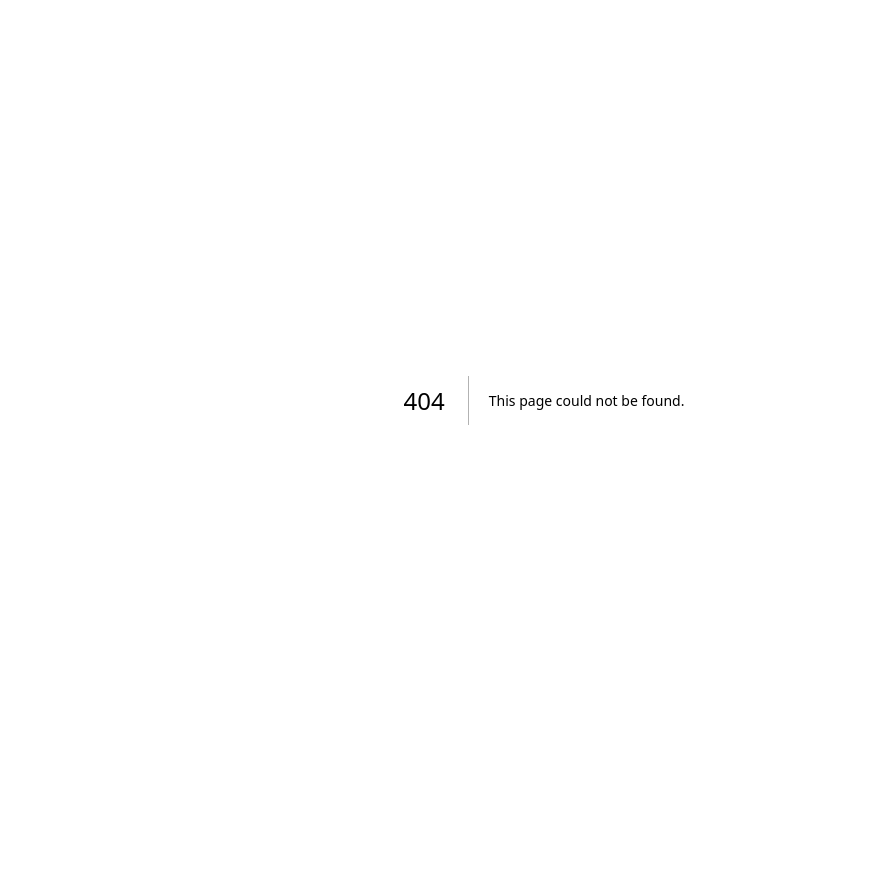
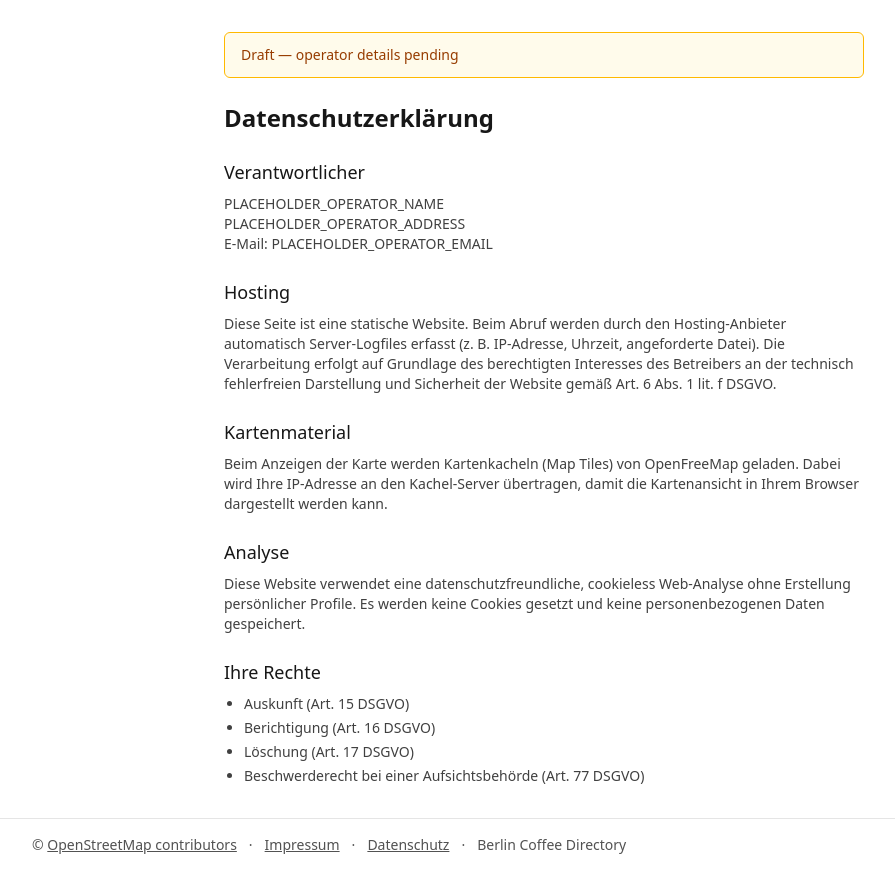
Before and after one commit to takumi-omorgan/coffee-shop-berlin, a Next.js app: page /datenschutz in a window 1280 px wide. Before the commit this address had no page. Shown: the whole page, without its empty margins (96-991 px from the left). Before the commit the page ends 800 px from the top, so only its background shows below. Built offline with nearby package versions, Linux system fonts and the light colour scheme.

Commit message:
round: legal-footer
Applied by workflow-kit apply-round against base 98bc48334f9ab2bd729db5d39d8dd62e76c30bc1.

legal-footer: run_id=issue-11-r1-20260722T192307Z-p9506

```diff
--- /dev/null
+++ b/src/app/datenschutz/page.tsx
@@ -0,0 +1,80 @@
+import type { Metadata } from "next";
+import {
+  PLACEHOLDER_OPERATOR_NAME,
+  PLACEHOLDER_OPERATOR_ADDRESS,
+  PLACEHOLDER_OPERATOR_EMAIL,
+  hasLegalPlaceholders,
+} from "@/lib/legal";
+
+export const metadata: Metadata = {
+  title: "Datenschutzerklärung",
+};
+
+export default function DatenschutzPage() {
+  return (
+    <div className="mx-auto max-w-2xl px-4 py-8">
+      {hasLegalPlaceholders() && (
+        <div
+          role="alert"
+          className="mb-6 rounded-md border border-amber-400 bg-amber-50 px-4 py-3 text-sm font-medium text-amber-800"
+        >
+          Draft — operator details pending
+        </div>
+      )}
+
+      <h1 className="text-2xl font-semibold">Datenschutzerklärung</h1>
+
+      <section className="mt-6">
+        <h2 className="text-lg font-medium">Verantwortlicher</h2>
+        <p className="mt-2 whitespace-pre-line text-sm text-neutral-700">
+          {PLACEHOLDER_OPERATOR_NAME}
+          {"\n"}
+          {PLACEHOLDER_OPERATOR_ADDRESS}
+          {"\n"}
+          E-Mail: {PLACEHOLDER_OPERATOR_EMAIL}
+        </p>
+      </section>
+
+      <section className="mt-6">
+        <h2 className="text-lg font-medium">Hosting</h2>
+        <p className="mt-2 text-sm text-neutral-700">
+          Diese Seite ist eine statische Website. Beim Abruf werden durch den
+          Hosting-Anbieter automatisch Server-Logfiles erfasst (z.&nbsp;B.
+          IP-Adresse, Uhrzeit, angeforderte Datei). Die Verarbeitung erfolgt auf
+          Grundlage des berechtigten Interesses des Betreibers an der
+          technisch fehlerfreien Darstellung und Sicherheit der Website gemäß
+          Art. 6 Abs. 1 lit. f DSGVO.
+        </p>
+      </section>
+
+      <section className="mt-6">
+        <h2 className="text-lg font-medium">Kartenmaterial</h2>
+        <p className="mt-2 text-sm text-neutral-700">
+          Beim Anzeigen der Karte werden Kartenkacheln (Map Tiles) von
+          OpenFreeMap geladen. Dabei wird Ihre IP-Adresse an den
+          Kachel-Server übertragen, damit die Kartenansicht in Ihrem Browser
+          dargestellt werden kann.
+        </p>
+      </section>
+
+      <section className="mt-6">
+        <h2 className="text-lg font-medium">Analyse</h2>
+        <p className="mt-2 text-sm text-neutral-700">
+          Diese Website verwendet eine datenschutzfreundliche, cookieless
+          Web-Analyse ohne Erstellung persönlicher Profile. Es werden keine
+          Cookies gesetzt und keine personenbezogenen Daten gespeichert.
+        </p>
+      </section>
+
+      <section className="mt-6">
+        <h2 className="text-lg font-medium">Ihre Rechte</h2>
+        <ul className="mt-2 list-disc space-y-1 pl-5 text-sm text-neutral-700">
+          <li>Auskunft (Art. 15 DSGVO)</li>
+          <li>Berichtigung (Art. 16 DSGVO)</li>
+          <li>Löschung (Art. 17 DSGVO)</li>
+          <li>Beschwerderecht bei einer Aufsichtsbehörde (Art. 77 DSGVO)</li>
+        </ul>
+      </section>
+    </div>
+  );
+}
--- /dev/null
+++ b/src/app/impressum/page.tsx
@@ -0,0 +1,79 @@
+import type { Metadata } from "next";
+import {
+  PLACEHOLDER_OPERATOR_NAME,
+  PLACEHOLDER_OPERATOR_ADDRESS,
+  PLACEHOLDER_OPERATOR_EMAIL,
+  hasLegalPlaceholders,
+} from "@/lib/legal";
+
+export const metadata: Metadata = {
+  title: "Impressum",
+};
+
+export default function ImpressumPage() {
+  return (
+    <div className="mx-auto max-w-2xl px-4 py-8">
+      {hasLegalPlaceholders() && (
+        <div
+          role="alert"
+          className="mb-6 rounded-md border border-amber-400 bg-amber-50 px-4 py-3 text-sm font-medium text-amber-800"
+        >
+          Draft — operator details pending
+        </div>
+      )}
+
+      <h1 className="text-2xl font-semibold">Impressum</h1>
+
+      <section className="mt-6">
+        <h2 className="text-lg font-medium">Angaben gemäß § 5 DDG</h2>
+        <p className="mt-2 whitespace-pre-line text-sm text-neutral-700">
+          {PLACEHOLDER_OPERATOR_NAME}
+          {"\n"}
+          {PLACEHOLDER_OPERATOR_ADDRESS}
+        </p>
+      </section>
+
+      <section className="mt-6">
+        <h2 className="text-lg font-medium">Kontakt</h2>
+        <p className="mt-2 text-sm text-neutral-700">
+          E-Mail:{" "}
+          <a
+            href={`mailto:${PLACEHOLDER_OPERATOR_EMAIL}`}
+            className="underline"
+          >
+            {PLACEHOLDER_OPERATOR_EMAIL}
+          </a>
+        </p>
+      </section>
+
+      <section className="mt-6">
+        <h2 className="text-lg font-medium">Verantwortlich für den Inhalt</h2>
+        <p className="mt-2 text-sm text-neutral-700">
+          {PLACEHOLDER_OPERATOR_NAME}
+        </p>
+      </section>
+
+      <section className="mt-6">
+        <h2 className="text-lg font-medium">Haftung für Links</h2>
+        <p className="mt-2 text-sm text-neutral-700">
+          Für die Inhalte externer Links sind ausschließlich deren Betreiber
+          verantwortlich. Zum Zeitpunkt der Verlinkung wurden die verlinkten
+          Seiten auf Rechtsverstöße überprüft; rechtswidrige Inhalte waren nicht
+          erkennbar. Eine dauerhafte inhaltliche Kontrolle der verlinkten Seiten
+          ist ohne konkrete Anhaltspunkte einer Rechtsverletzung nicht
+          zumutbar.
+        </p>
+      </section>
+
+      <section className="mt-6">
+        <h2 className="text-lg font-medium">Urheberrecht</h2>
+        <p className="mt-2 text-sm text-neutral-700">
+          Die durch die Betreiber erstellten Inhalte unterliegen dem deutschen
+          Urheberrecht. Vervielfältigung, Bearbeitung und Verbreitung außerhalb
+          der Grenzen des Urheberrechts bedürfen der schriftlichen Zustimmung
+          des jeweiligen Autors bzw. Erstellers.
+        </p>
+      </section>
+    </div>
+  );
+}
--- a/src/app/layout.tsx
+++ b/src/app/layout.tsx
@@ -1,6 +1,7 @@
 import type { Metadata } from "next";
 import "./globals.css";
 import { SITE } from "@/lib/site";
+import Footer from "@/components/Footer";
 
 export const metadata: Metadata = {
   title: {
@@ -17,7 +18,10 @@ export default function RootLayout({
 }>) {
   return (
     <html lang="en" className="h-full antialiased">
-      <body className="min-h-full flex flex-col">{children}</body>
+      <body className="min-h-full flex flex-col">
+        {children}
+        <Footer />
+      </body>
     </html>
   );
 }
--- /dev/null
+++ b/src/components/Footer.tsx
@@ -0,0 +1,31 @@
+import Link from "next/link";
+import { SITE } from "@/lib/site";
+
+export default function Footer() {
+  return (
+    <footer className="mt-auto border-t border-neutral-200 px-4 py-4 text-sm text-neutral-600">
+      <div className="mx-auto flex max-w-5xl flex-wrap items-center gap-x-3 gap-y-1">
+        <span>
+          ©{" "}
+          <a
+            href="https://www.openstreetmap.org/copyright"
+            className="underline"
+            rel="license"
+          >
+            OpenStreetMap contributors
+          </a>
+        </span>
+        <span aria-hidden>·</span>
+        <Link href="/impressum" className="underline">
+          Impressum
+        </Link>
+        <span aria-hidden>·</span>
+        <Link href="/datenschutz" className="underline">
+          Datenschutz
+        </Link>
+        <span aria-hidden>·</span>
+        <span>{SITE.name}</span>
+      </div>
+    </footer>
+  );
+}
--- /dev/null
+++ b/src/lib/legal.ts
@@ -0,0 +1,11 @@
+export const PLACEHOLDER_OPERATOR_NAME = "PLACEHOLDER_OPERATOR_NAME";
+export const PLACEHOLDER_OPERATOR_ADDRESS = "PLACEHOLDER_OPERATOR_ADDRESS";
+export const PLACEHOLDER_OPERATOR_EMAIL = "PLACEHOLDER_OPERATOR_EMAIL";
+
+export function hasLegalPlaceholders(): boolean {
+  return (
+    PLACEHOLDER_OPERATOR_NAME.startsWith("PLACEHOLDER_") ||
+    PLACEHOLDER_OPERATOR_ADDRESS.startsWith("PLACEHOLDER_") ||
+    PLACEHOLDER_OPERATOR_EMAIL.startsWith("PLACEHOLDER_")
+  );
+}
```
Also changed, not shown: 1 other file (tests, documents, lock files or other folders).
